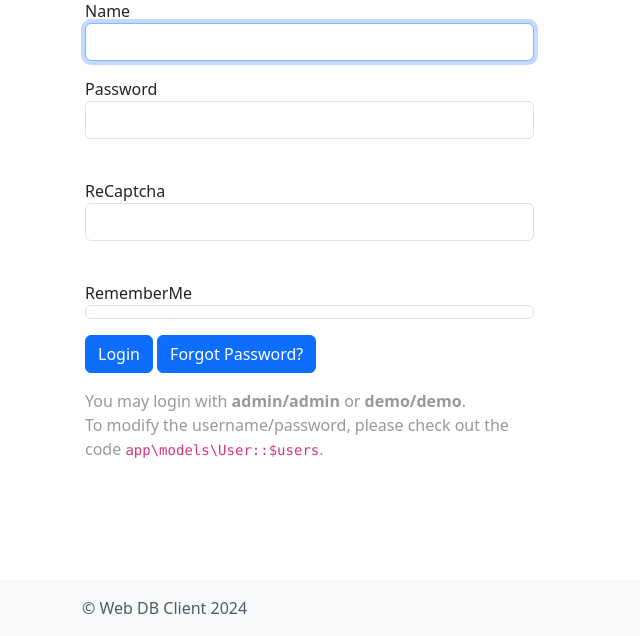
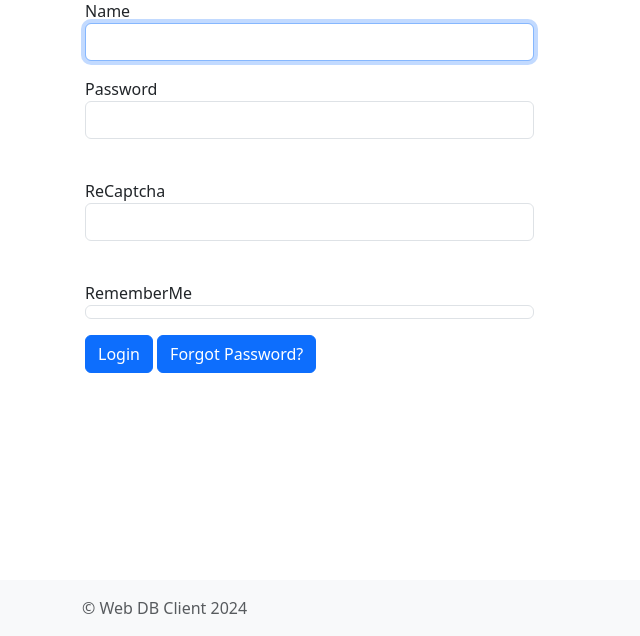
Before and after one commit to PheonixCS/db-client, a Yii app: template views/site/login.php in a window 1280 px wide. Shown: the part 164-800 px from the top of the page, without its empty margins (0-640 px from the left). Run offline with PHP 8.4 and a stand-in for Yii, Linux system fonts and the light colour scheme; the template is opened without the code that fills it, so the values that code supplies are empty; form fields are guessed from the names that the template uses; some libraries are stand-ins or nearby versions.

Commit message:
убрал лишний блок с страницы входа

```diff
--- a/views/site/login.php
+++ b/views/site/login.php
@@ -41,11 +41,9 @@ $this->params['breadcrumbs'][] = $this->title;
 				]
 			) ?>
 			</br>
-
 			<?= $form->field($model, 'rememberMe')->checkbox([
 				'template' => "<div class=\"custom-control custom-checkbox\">{input} {label}</div>\n<div class=\"col-lg-8\">{error}</div>",
 			]) ?>
-
 			<div class="form-group">
 				<div>
 					<?= Html::submitButton('Login', ['class' => 'btn btn-primary', 'name' => 'login-button']) ?>
@@ -53,12 +51,6 @@ $this->params['breadcrumbs'][] = $this->title;
 				</div>
 			</div>
 			<?php ActiveForm::end(); ?>
-
-			<div style="color:#999;">
-				You may login with <strong>admin/admin</strong> or <strong>demo/demo</strong>.<br>
-				To modify the username/password, please check out the code <code>app\models\User::$users</code>.
-			</div>
-
 		</div>
 	</div>
 </div>
```
